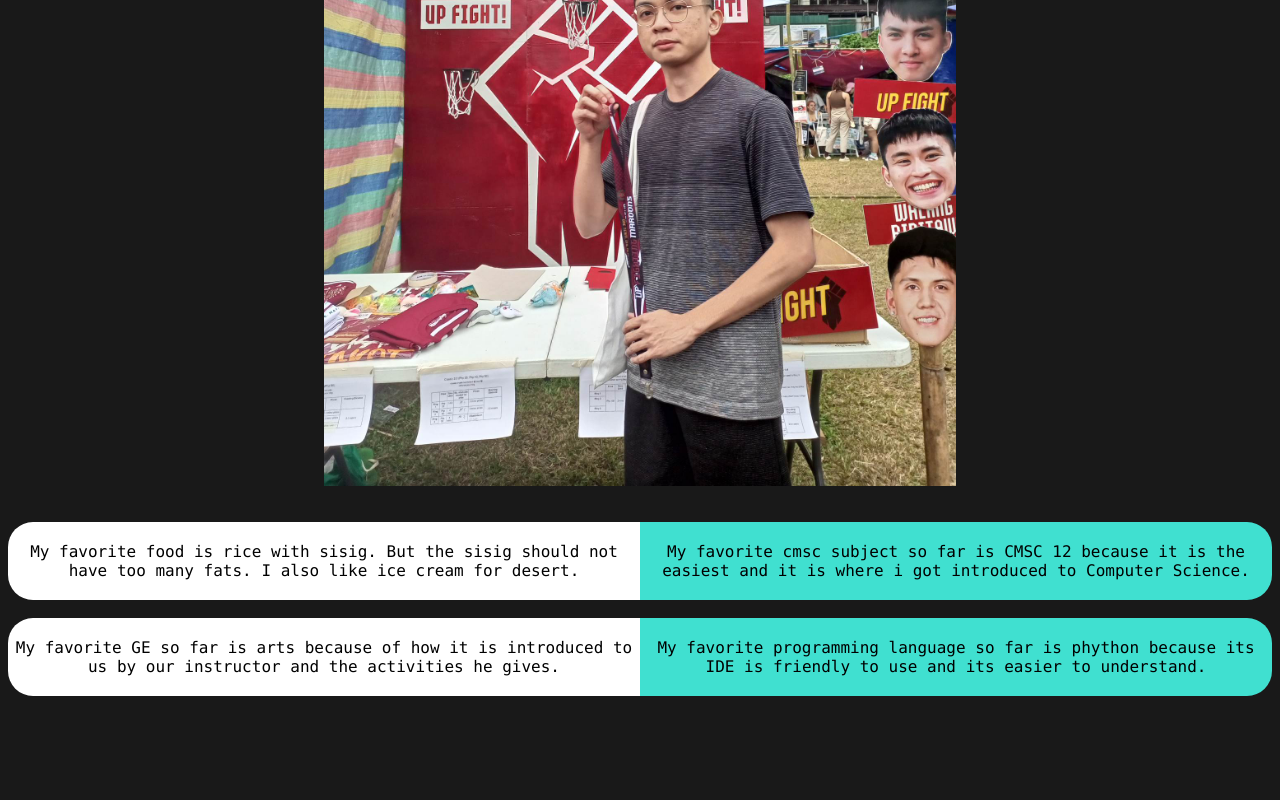
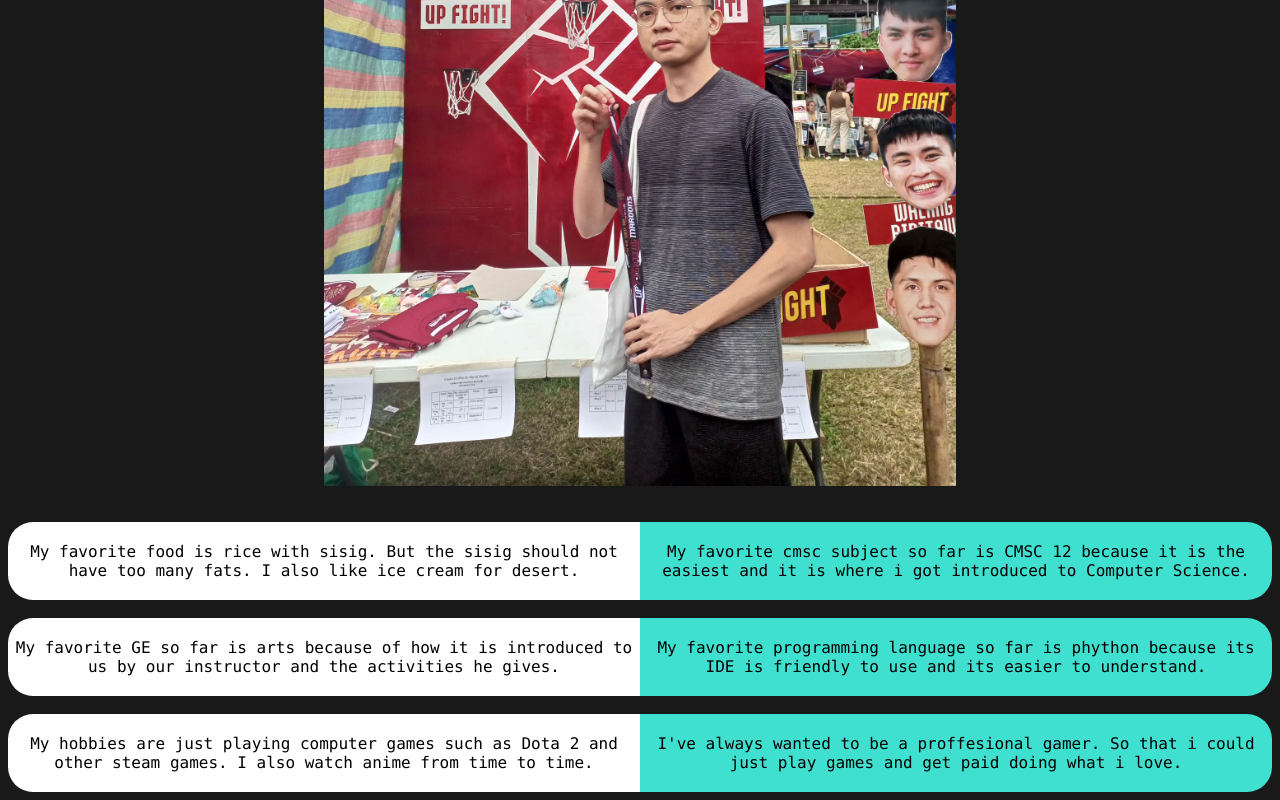
Before and after one commit to 345ekel345/345ekel345.github.io, a plain HTML site: page index.html in a window 1280 px wide. Shown: the part 525-1325 px from the top of the page. Before the commit the page ends 1229 px from the top, so only its background shows below. Drawn offline with Linux system fonts and the light colour scheme.

Commit message:
feat: added hobbies and dream

```diff
--- a/index.html
+++ b/index.html
@@ -34,8 +34,19 @@
 			My favorite programming language so far is phython because its IDE is friendly to use and its easier to understand.
 			</div>
 
+        </div>
+        <br>
+		<div class="row">
+
+			<div class = "isa">
+			My hobbies are just playing computer games such as Dota 2 and other steam games. I also watch anime from time to time.
+			</div>
+
+			<div class = "dalwa">
+			I've always wanted to be a proffesional gamer. So that i could just play games and get paid doing what i love.
+			</div>
+
 		</div>
-
 	</section>
 
 </body>
```
